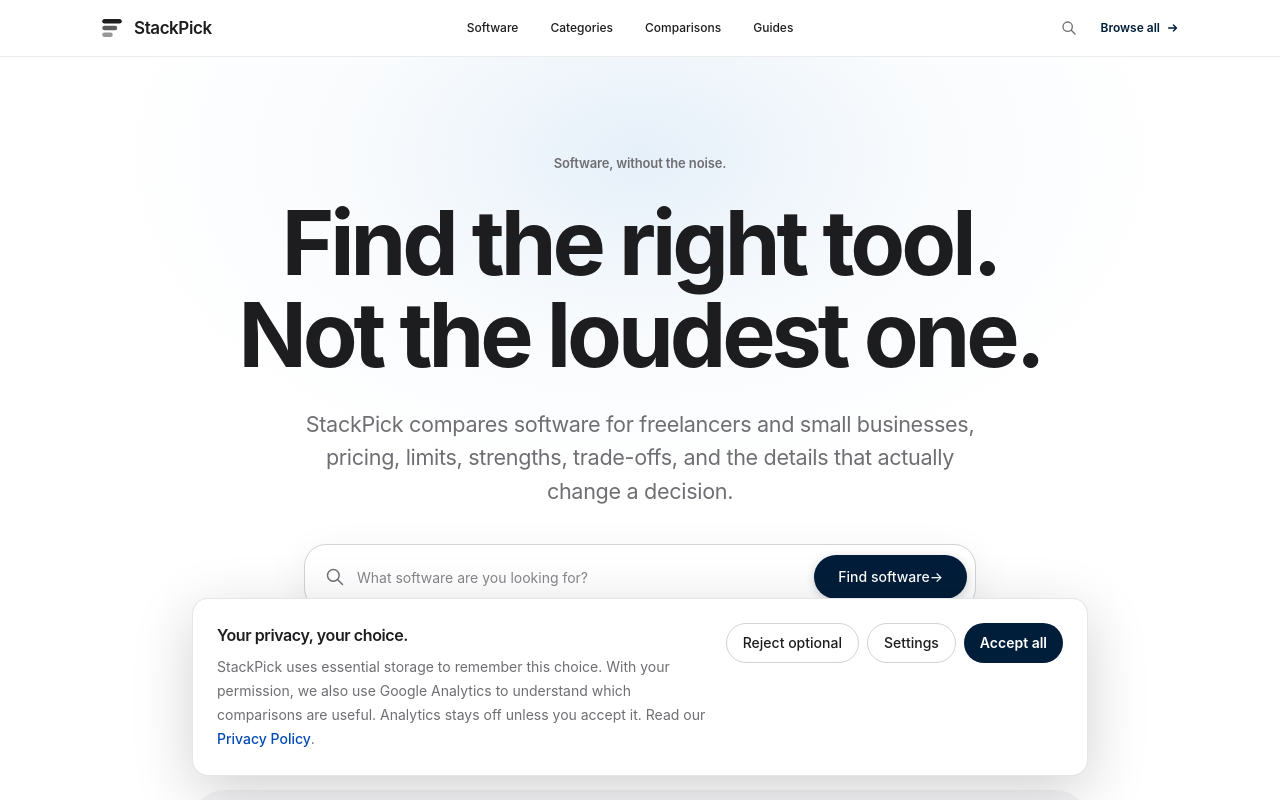
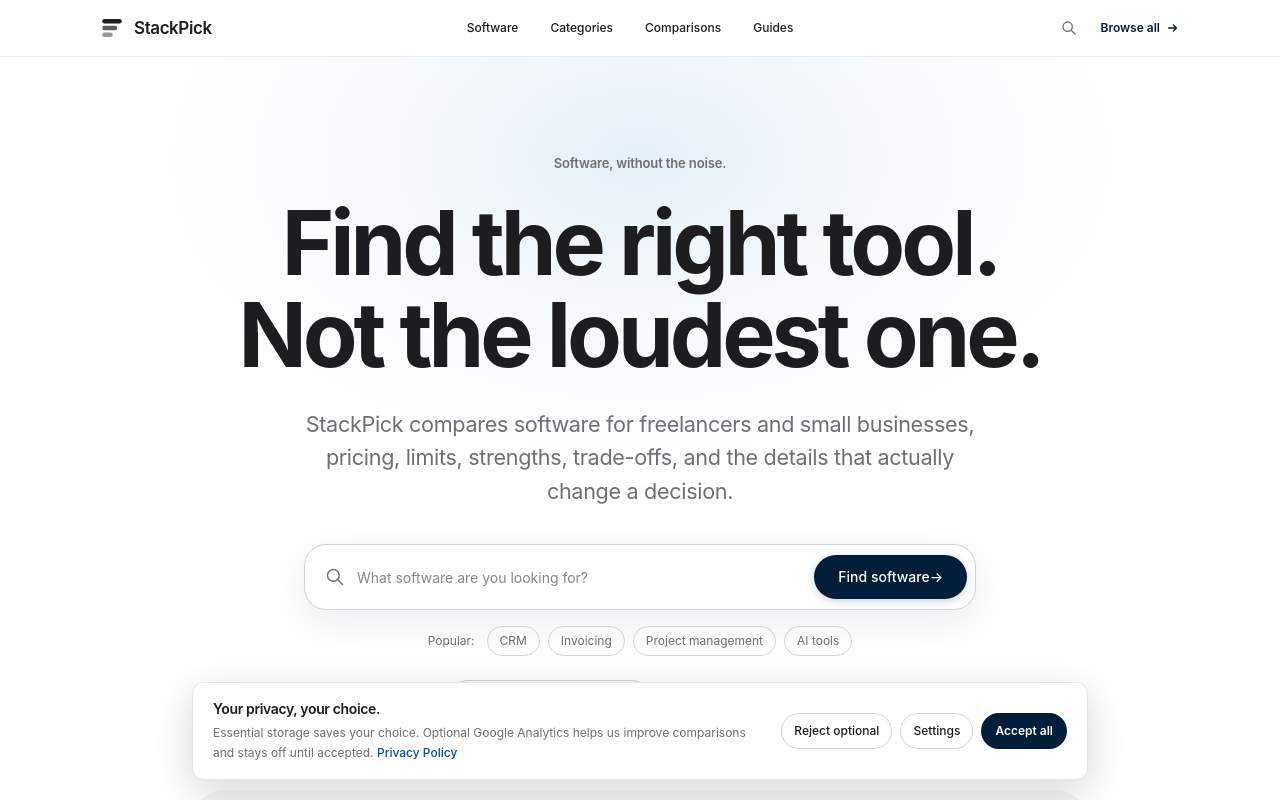
Before and after one commit to LinukaBandara/StackPick, a Next.js app: page / in a window 1280 px wide. Shown: the top 800 px of the page. Built offline with nearby package versions, Linux system fonts and the light colour scheme; no server answers.

Commit message:
Make cookie consent banner more compact

```diff
--- a/components/CookieConsent.tsx
+++ b/components/CookieConsent.tsx
@@ -86,20 +86,20 @@ export default function CookieConsent() {
       {!consent && !settingsOpen && (
         <aside
           aria-label="Cookie preferences"
-          className="fixed inset-x-3 bottom-3 z-[100] mx-auto max-w-4xl rounded-2xl border border-black/10 bg-white p-5 shadow-[0_16px_60px_rgba(0,0,0,0.18)] sm:inset-x-6 sm:bottom-6 sm:p-6"
+          className="fixed inset-x-3 bottom-3 z-[100] mx-auto max-w-4xl rounded-xl border border-black/10 bg-white px-4 py-3 shadow-[0_12px_40px_rgba(0,0,0,0.16)] sm:inset-x-6 sm:bottom-5 sm:px-5 sm:py-4"
         >
-          <div className="flex flex-col gap-4 sm:flex-row sm:items-start sm:justify-between">
-            <div className="max-w-2xl">
-              <p className="text-base font-semibold tracking-tight text-[#1d1d1f]">Your privacy, your choice.</p>
-              <p className="mt-2 text-sm leading-6 text-[#6e6e73]">
-                StackPick uses essential storage to remember this choice. With your permission, we also use Google Analytics to understand which comparisons are useful. Analytics stays off unless you accept it. Read our{" "}
-                <a href="/privacy" className="font-medium text-[#004bb5] underline-offset-4 hover:underline">Privacy Policy</a>.
+          <div className="flex flex-col gap-3 sm:flex-row sm:items-center sm:justify-between sm:gap-5">
+            <div className="min-w-0 flex-1">
+              <p className="text-sm font-semibold tracking-tight text-[#1d1d1f]">Your privacy, your choice.</p>
+              <p className="mt-1 text-xs leading-5 text-[#6e6e73]">
+                Essential storage saves your choice. Optional Google Analytics helps us improve comparisons and stays off until accepted.{" "}
+                <a href="/privacy" className="font-medium text-[#004bb5] underline-offset-4 hover:underline">Privacy Policy</a>
               </p>
             </div>
             <div className="flex shrink-0 flex-wrap gap-2">
-              <button type="button" onClick={() => save(false)} className="min-h-10 rounded-full border border-[#d2d2d7] px-4 py-2 text-sm font-medium text-[#1d1d1f] hover:bg-[#f5f5f7]">Reject optional</button>
-              <button type="button" onClick={() => { setAnalyticsEnabled(false); setSettingsOpen(true); }} className="min-h-10 rounded-full border border-[#d2d2d7] px-4 py-2 text-sm font-medium text-[#1d1d1f] hover:bg-[#f5f5f7]">Settings</button>
-              <button type="button" onClick={() => save(true)} className="min-h-10 rounded-full bg-[#001D39] px-4 py-2 text-sm font-semibold text-white hover:bg-[#123b5d]">Accept all</button>
+              <button type="button" onClick={() => save(false)} className="min-h-9 rounded-full border border-[#d2d2d7] px-3 py-1.5 text-xs font-medium text-[#1d1d1f] hover:bg-[#f5f5f7]">Reject optional</button>
+              <button type="button" onClick={() => { setAnalyticsEnabled(false); setSettingsOpen(true); }} className="min-h-9 rounded-full border border-[#d2d2d7] px-3 py-1.5 text-xs font-medium text-[#1d1d1f] hover:bg-[#f5f5f7]">Settings</button>
+              <button type="button" onClick={() => save(true)} className="min-h-9 rounded-full bg-[#001D39] px-3.5 py-1.5 text-xs font-semibold text-white hover:bg-[#123b5d]">Accept all</button>
             </div>
           </div>
         </aside>
```
